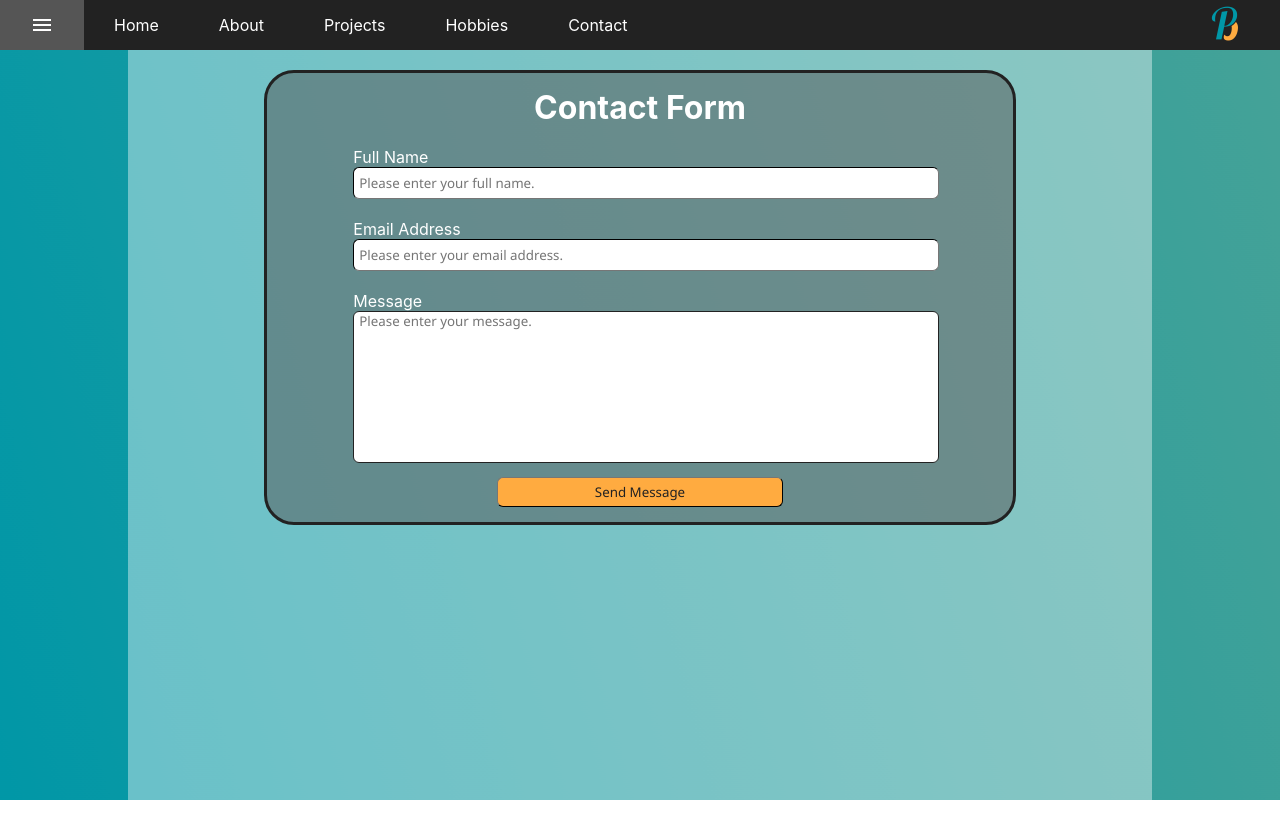
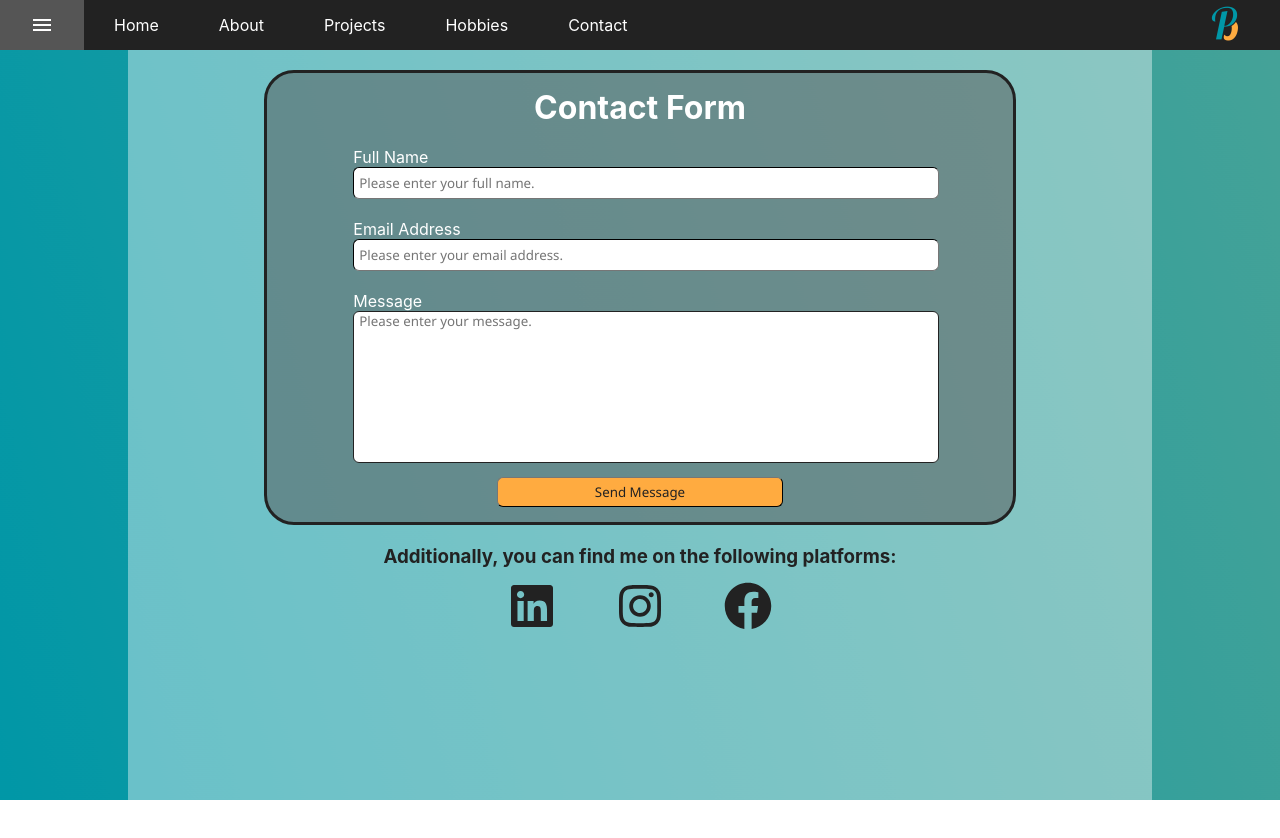
Before and after one commit to PJBuddendeck/PJBuddendeck.github.io, a React (Create React App) app: page /contact in a window 1280 px wide. Shown: the top 838 px of the page. Built offline with nearby package versions, Linux system fonts and the light colour scheme.

Commit message:
Added social media contact icons

```diff
--- a/package.json
+++ b/package.json
@@ -10,6 +10,7 @@
     "@testing-library/user-event": "^13.5.0",
     "react": "^19.1.0",
     "react-dom": "^19.1.0",
+    "react-icons": "^5.5.0",
     "react-router-dom": "^7.6.1",
     "react-scripts": "^5.0.1",
     "web-vitals": "^2.1.4"
--- a/src/components/contact/contact-page.jsx
+++ b/src/components/contact/contact-page.jsx
@@ -2,6 +2,7 @@ import React, {useState, useEffect, useRef} from "react";
 import '../style.css';
 import './contact-style.css';
 import logo from '../../images/logo.png';
+import { FaLinkedin, FaFacebook, FaInstagram } from 'react-icons/fa';
 
 const ContactPage = () => {
     const [menuOn, setMenu] = useState(false);
@@ -65,7 +66,7 @@ const ContactPage = () => {
                 </ul>)}
                 <div id="inner-nav" className={menuOn ? "blur" : "unblur"}>
                     <ul>
-                        <li onClick={toggleMenu}><svg xmlns="http://www.w3.org/2000/svg" height="24px" viewBox="0 -960 960 960" width="24px" fill="#FFFFFF"><path d="M120-240v-80h720v80H120Zm0-200v-80h720v80H120Zm0-200v-80h720v80H120Z"/></svg></li>
+                        <li onClick={toggleMenu}>{<svg xmlns="http://www.w3.org/2000/svg" height="24px" viewBox="0 -960 960 960" width="24px" fill="#FFFFFF"><path d="M120-240v-80h720v80H120Zm0-200v-80h720v80H120Zm0-200v-80h720v80H120Z"/></svg>}</li>
                         <li className="hideNavbar"><a href="/">Home</a></li>
                         <li className="hideNavbar"><a href="/about">About</a></li>
                         <li className="hideNavbar"><a href="/projects">Projects</a></li>
@@ -97,6 +98,14 @@ const ContactPage = () => {
                             </div>
                         </form>
                     </div>
+                    <div id='platforms'>
+                        <h3>Additionally, you can find me on the following platforms:</h3>
+                        <ul>
+                            <li><a href="https://www.linkedin.com/in/peter-buddendeck-9a538a345/" rel="noreferrer" target="_blank"><FaLinkedin /></a></li>
+                            <li><a href="https://www.instagram.com/peterb_8/" rel="noreferrer" target="_blank"><FaInstagram /></a></li>
+                            <li><a href="https://www.facebook.com/people/Peter-Buddendeck/pfbid0H8k3ujec4X9Su2eVLFPUfgqqMC59mEZqNvx9q88qi76uZCJqkmJHfgsiSbKbG1EUl/" rel="noreferrer" target="_blank"><FaFacebook /></a></li>
+                        </ul>
+                    </div>
                 </div>
             </div>
         </div>
--- a/src/components/contact/contact-style.css
+++ b/src/components/contact/contact-style.css
@@ -66,3 +66,25 @@ form button {
     border-width: 1.6px;
     color: #222222;
 }
+
+#platforms {
+    margin-top: 20px;
+}
+
+#platforms ul {
+    display: inline-flex;
+}
+
+#platforms li {
+    height: 50px;
+    padding: 15px 30px;
+    text-decoration: none;
+    display: flex;
+    align-items: center;
+}
+
+#platforms svg {
+    width: 48px;
+    height: 48px;
+    color: #222222;
+}
```
Also changed, not shown: 1 other file (tests, documents, lock files or other folders).
